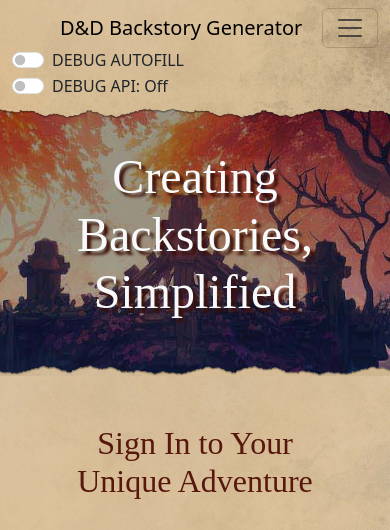
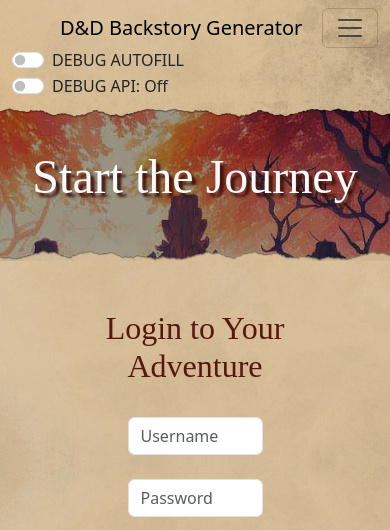
Before and after one commit to soulassassyn/dnd-cc-app, a Flask app: page /login in a window 390 px wide. Shown: the top 530 px of the page. Run offline with Flask 2, Linux system fonts and the light colour scheme; some libraries are stand-ins or nearby versions; some web fonts are replaced.

Commit message:
Login responsiveness completed

```diff
--- a/templates/layout.html
+++ b/templates/layout.html
@@ -45,7 +45,7 @@
                 </div>
             </div>
         </nav>
-        <div class="row bg-torn-btm"></div>
+        <div class="row bg-torn-btm gx-0"></div>
         <main>
             {% block main %}
             {% endblock %}
--- a/templates/login.html
+++ b/templates/login.html
@@ -4,10 +4,10 @@
 <div class="container-lg px-4">
     <div class="row text-center text-light gx-5">
         <div class="col d-none d-lg-block">
-            <h1>Creating Backstories, Simplified</h1>
+            <h1>Start the Journey</h1>
         </div>
         <div class="col d-lg-none">
-            <h2 class="title">Creating Backstories, Simplified</h2>
+            <h2 class="title">Start the Journey</h2>
         </div>
     </div>
     <div class="row bg-torn-top gx-5"></div>
@@ -15,28 +15,38 @@
         <div class="col dnd-red">
             <div class="row py-4" name="paper-content-header">
                 <div class="col text-center d-none d-lg-block">
-                    <h2>Sign In to Your Unique Adventure</h2>
+                    <h2>Login to Your Adventure</h2>
                 </div>
                 <div class="col text-center d-lg-none">
-                    <h3>Sign In to Your Unique Adventure</h3>
+                    <h3>Login to Your Adventure</h3>
                 </div>
             </div>
-            <div class="row">
-                <div class="col bg-login">
+            <div class="row justify-content-center">
+                <div class="col col-sm-11 col-md-9 col-lg-8 col-xl-7 col-xxl-6 d-none d-sm-block">
+                    <img class="login-img" src="/static/img/watercolor/login_tome.png">
+                </div>
+                <div class="col-12 d-block d-sm-none order-2">
+                    <img src="/static/img/watercolor/backstory_tome.png">
+                </div>
+                <div class="col-6 col-sm-4 col-md-3 col-lg-2 align-items-center login-position pb-5">
                     <form action="/login" method="POST" id="login">
-                    <div class="row justify-content-center">
-                        <div class="col-3">
-                            <label class="form-label" for="username">Username</label>
-                            <input class="form-control" type="text" id="username" name="username" required>
-                        </div>
+                        <div class="form-group">
+                            <input type="text" class="form-control" id="username" placeholder="Username" required>
+                        </div><br>
+                        <div class="form-group">
+                            <input type="password" class="form-control" id="password" placeholder="Password" required>
+                        </div><br>
+                        <div class="row">
+                            <div class="col-6">
+                                <button type="submit" class="btn btn-danger">Login</button>
+                            </div>
+                    </form>
+                            <div class="col-6 text-end">
+                                <form action="/register" method="GET" id="register">
+                                    <button type="submit" class="btn btn-primary">Register</button>
+                                </form>
+                            </div>
                     </div>
-                    <div class="row justify-content-center">
-                        <div class="col-3">
-                            <label class="form-label" for="password">Password</label>
-                            <input class="form-control" type="password" id="password" name="password" required>
-                        </div>
-                    </div>
-                    </form>
                 </div>
             </div>
         </div>
```
Also changed, not shown: static/styles.css (+51 -6 lines).
